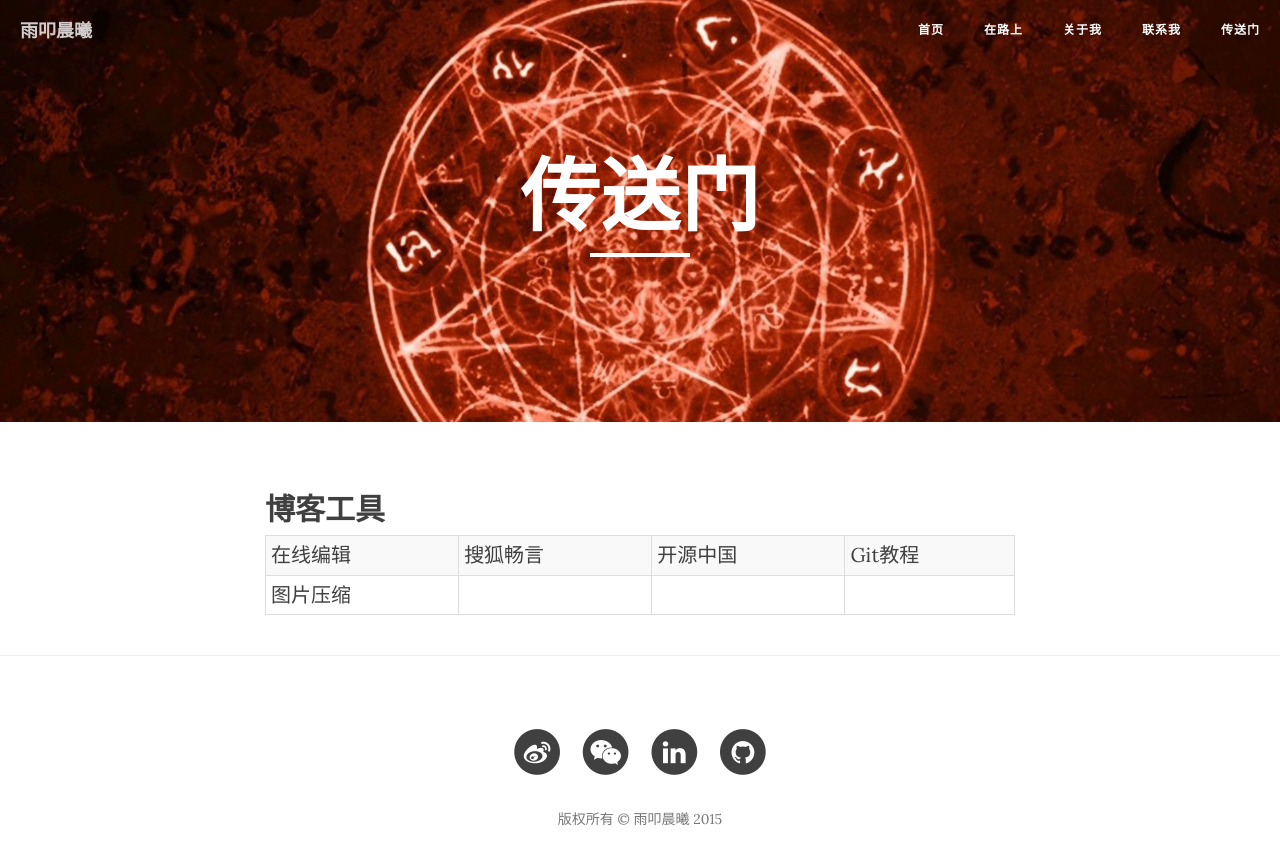
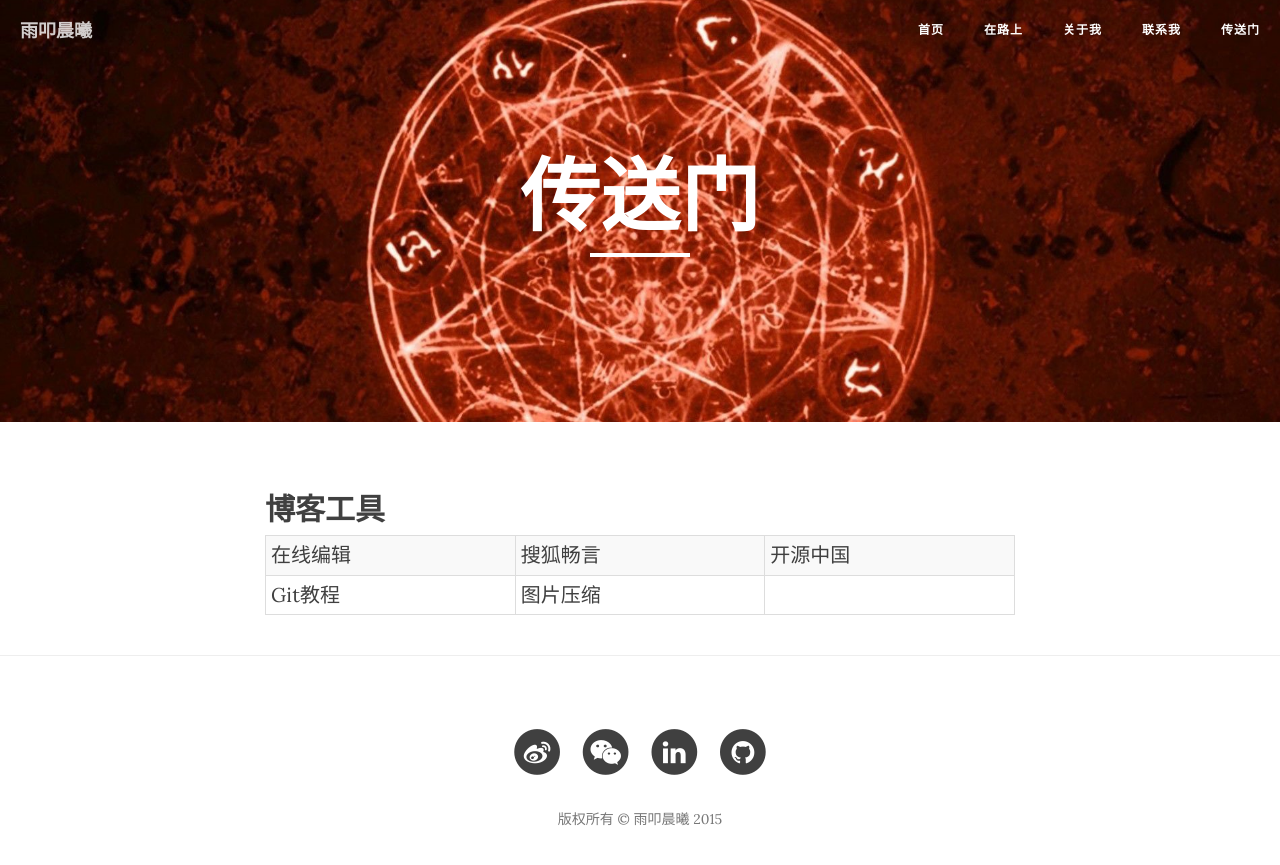
Before and after one commit to HENRY-M/info.mahuan, a Jekyll site: the page built from sitenavi.md, in a window 1280 px wide. Shown: the top 865 px of the page. Built offline with Jekyll 4.4.1, drawn with Linux system fonts in a browser that asks for light colours; nearby versions of some CDN libraries.

Commit message:
layout update

```diff
--- a/sitenavi.md
+++ b/sitenavi.md
@@ -12,12 +12,10 @@ header-img: "img/sitenavi-bg.jpg"
 		<td><a href="http://jbt.github.io/markdown-editor" target="_blank">在线编辑</a></td>
 		<td><a href="http://changyan.kuaizhan.com" target="_blank">搜狐畅言</a> </td>
 		<td><a href="http://git.oschina.net" target="_blank">开源中国</a></td>
-		<td><a href="http://www.liaoxuefeng.com/wiki/0013739516305929606dd18361248578c67b8067c8c017b000" target="_blank">Git教程</a></td>
 	</tr>
 	<tr>
+		<td><a href="http://www.liaoxuefeng.com/wiki/0013739516305929606dd18361248578c67b8067c8c017b000" target="_blank">Git教程</a></td>
 		<td><a href="http://www.tuhaokuai.com/image" target="_blank">图片压缩</a></td>
-		<td>&nbsp;</td>
-		<td>&nbsp;</td>
 		<td>&nbsp;</td>
 	</tr>
 </table>
```
